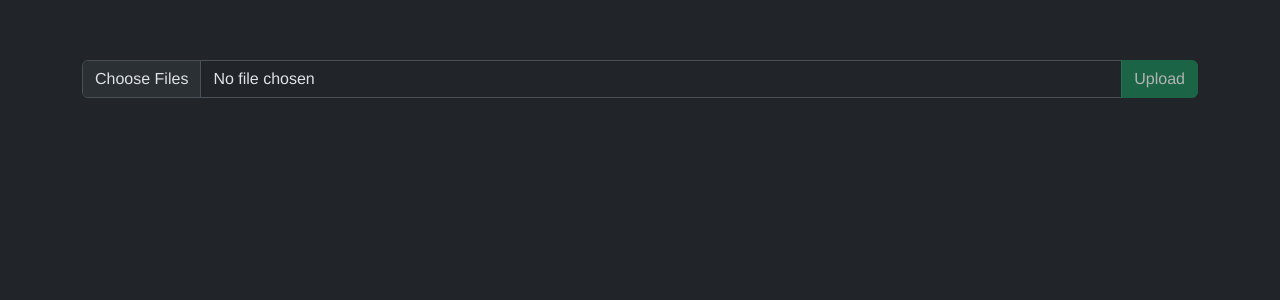
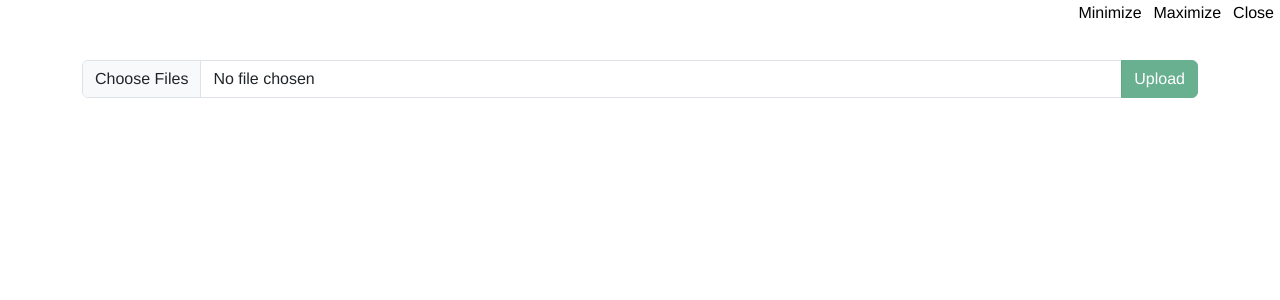
Before and after one commit to David-Mordechai/FilesTransferProject, a Vue app in the folder files-transfer-app/: page / in a window 1280 px wide. Shown: the top 300 px of the page. Built offline with nearby package versions, Linux system fonts and the light colour scheme.

Commit message:
begin developing of title bar

```diff
--- a/files-transfer-app/public/index.html
+++ b/files-transfer-app/public/index.html
@@ -7,7 +7,7 @@
     <link rel="icon" href="<%= BASE_URL %>favicon.ico">
     <title>Files Transfer Application</title>
   </head>
-  <body data-bs-theme="dark">
+  <body>
     <noscript>
       <strong>We're sorry but <%= htmlWebpackPlugin.options.title %> doesn't work properly without JavaScript enabled. Please enable it to continue.</strong>
     </noscript>
--- a/files-transfer-app/src/App.vue
+++ b/files-transfer-app/src/App.vue
@@ -1,4 +1,9 @@
 <template>
+  <div class="title-bar-buttons">
+      <button class="btn1">Minimize</button>
+      <button class="btn1">Maximize</button>
+      <button class="btn1">Close</button>
+    </div>
   <div class="container mt-2">
     <div class="mb-3">
       <FilesPicker
@@ -11,6 +16,7 @@
       </div>
     </div>
   </div>
+  <footer class="fixed-footer"></footer>
 </template>
 
 <script>
@@ -60,4 +66,35 @@ export default {
   -moz-osx-font-smoothing: grayscale;
   margin-top: 60px;
 }
+/* .fixed-header,
+.fixed-footer {
+  width: 100%;
+  position: fixed;
+  background: #333;
+  padding: 0;
+  margin: 0;
+  color: #fff;
+}
+.fixed-header {
+  top: 0;
+}
+.fixed-footer {
+  bottom: 0;
+} */
+
+.title-bar-buttons {
+    -webkit-app-region: no-drag;
+    position: fixed;
+    top: 0px;
+    right: 0px;
+}
+.btn1{
+  border: none;
+  background-color: transparent;
+  color: text;
+}
+.btn1:hover{
+  background-color: red;
+  color: whitesmoke;
+}
 </style>
```
